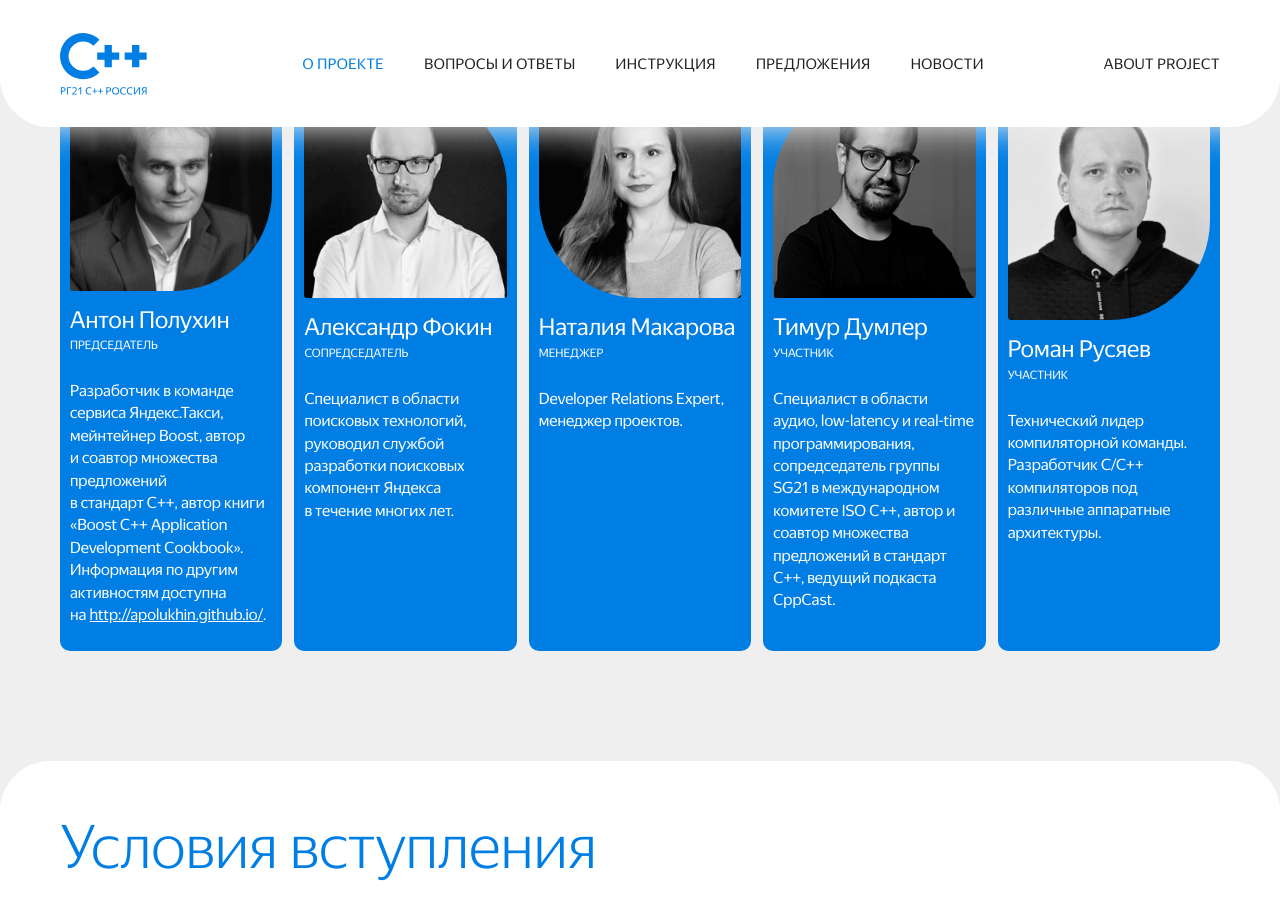
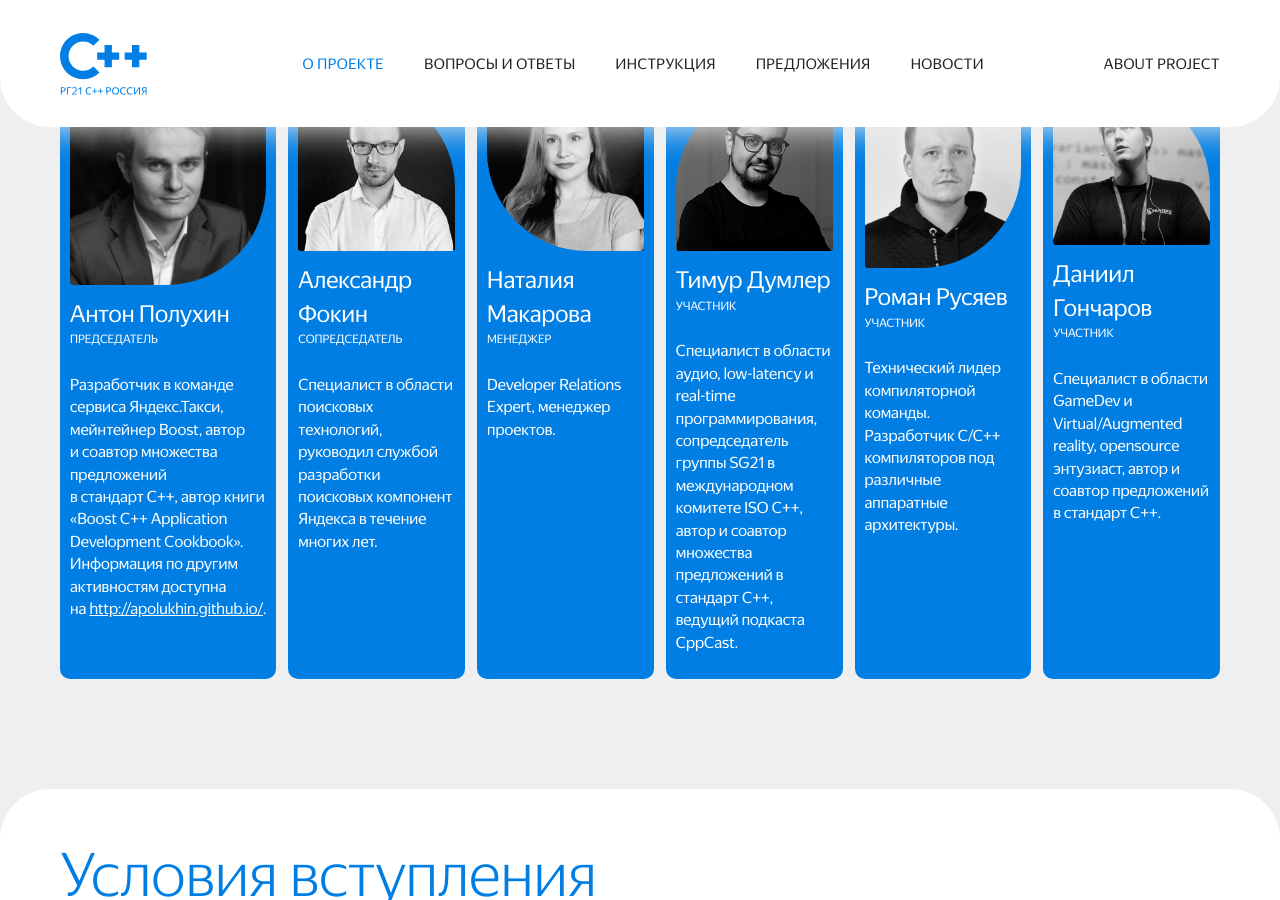
Before and after one commit to cpp-ru/cpp-ru.github.io, a Jekyll site: the page built from index.html, in a window 1280 px wide and 900 px high, scrolled down 1638 px. Built offline with Jekyll 4.4.1, drawn with Linux system fonts in a browser that asks for light colours.

Commit message:
Add info for Daniil Goncharov

```diff
--- a/_data/page_index.json
+++ b/_data/page_index.json
@@ -82,6 +82,12 @@
           "name": "Роман Русяев",
           "position": "Участник",
           "text": "Технический лидер компиляторной команды. Разработчик C/C++ компиляторов под различные аппаратные архитектуры."
+        },
+        {
+          "slug": "neargye",
+          "name": "Даниил Гончаров",
+          "position": "Участник",
+          "text": "Специалист в области GameDev и Virtual/Augmented reality, opensource энтузиаст, автор и соавтор предложений в стандарт C++."
         }
       ]
     },
```
Also changed, not shown: assets/images/team/neargye.png (added), assets/images/team/neargye@2x.png (added).
